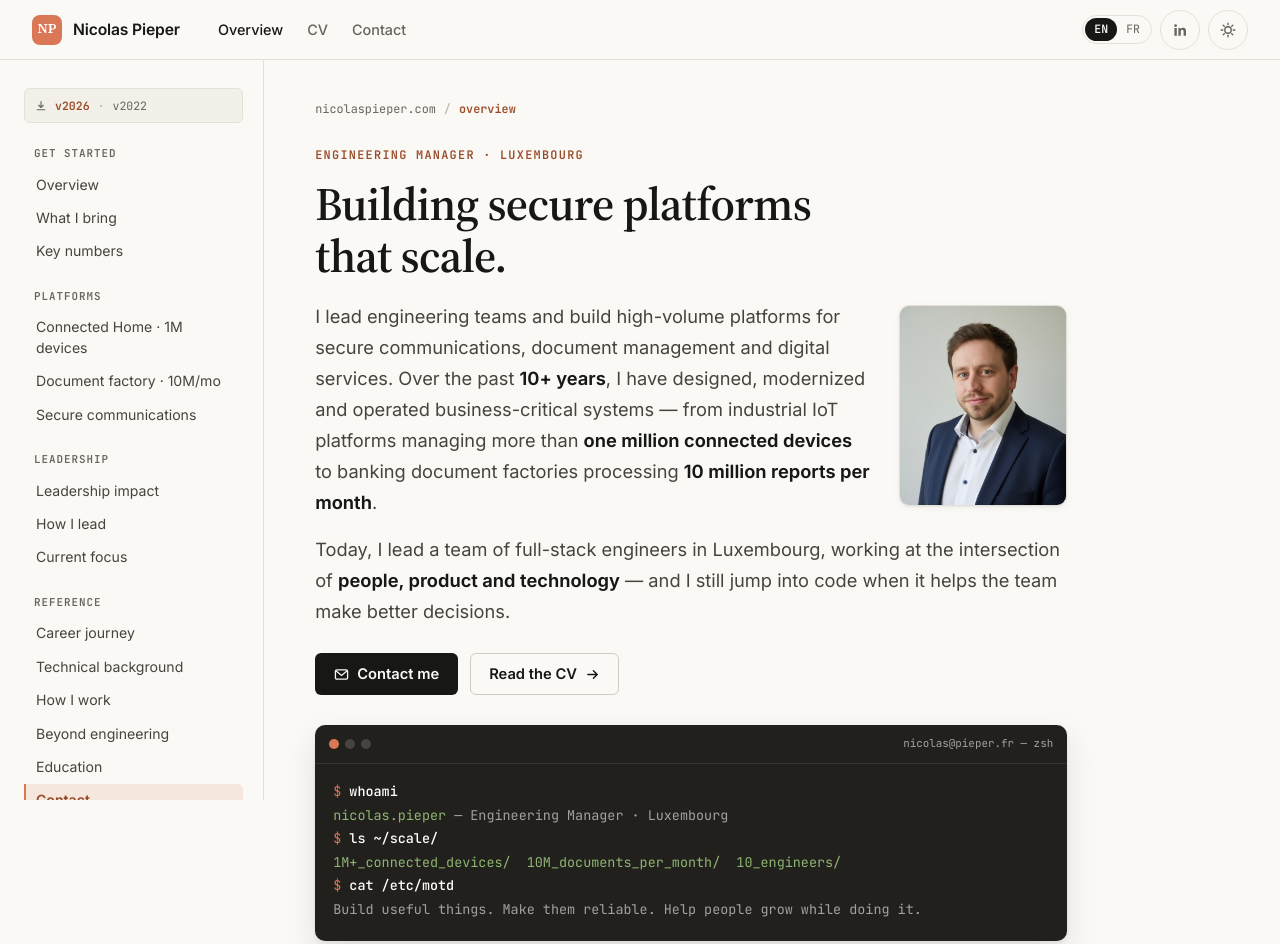
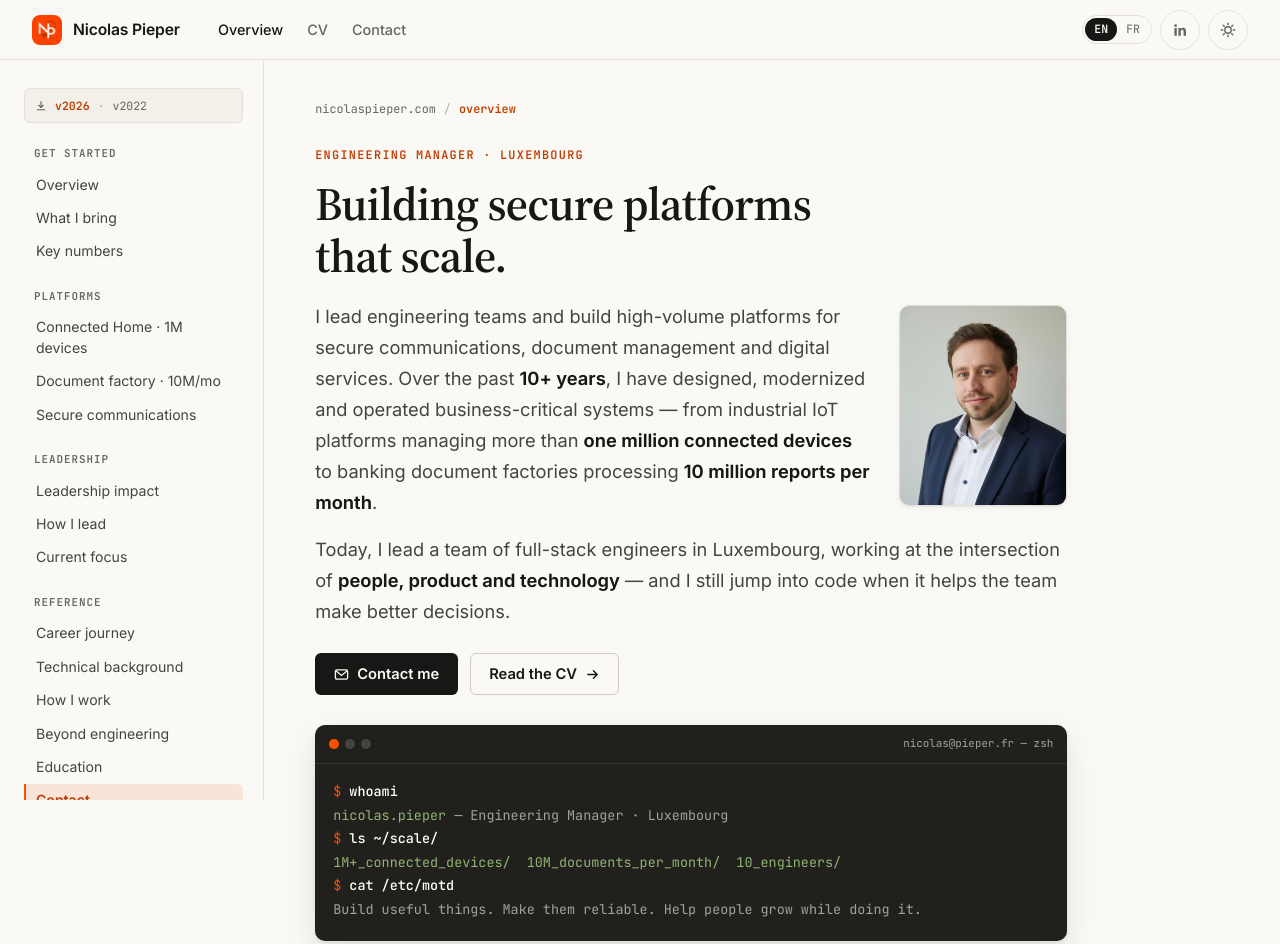
Before and after one commit to nclsppr/personal, a plain HTML site: page index.html in a window 1280 px wide. Shown: the top 944 px of the page. Drawn offline with Linux system fonts and the light colour scheme.

Commit message:
Identité de marque : logo dans le header + International Orange (#FF4F00)
- carré texte « NP » remplacé par le logo (logo-mark.png 128px) sur les 4
  pages ; lien .brand doté d'un aria-label pour garder un nom accessible
  quand le texte se masque en mobile
- design system passé du terracotta à l'orange du logo, via tokens --accent* :
  #FF4F00 pour marks/bordures/focus/actif, déclinaison sombre #C23C00 (clair)
  / #FF8551 (sombre) pour le texte (WCAG AA), boutons primaires neutres
- CTA de contact en orange vif à texte foncé (5,5:1) — moment de marque fort
- apple-touch-icon régénéré depuis le logo ; master optimisé 994Ko -> 242Ko

Co-Authored-By: Claude Fable 5 <noreply@anthropic.com>

```diff
--- a/assets/css/site.css
+++ b/assets/css/site.css
@@ -69,12 +69,13 @@
   --border: #E3E1D7;
   --border-strong: #CFCCC0;
 
-  /* The one accent — terracotta */
-  --accent: #D97757;          /* decorative: borders, marks, large type */
-  --accent-ink: #9A4A26;      /* text-safe on ivory (AA) */
-  --accent-soft: #F6E3DA;     /* tinted surfaces */
-  --accent-glow: rgba(217, 119, 87, 0.14);
-  --focus-ring: #9A4A26;      /* ≥3:1 against bg surfaces */
+  /* Brand accent — International Orange, from the logo (#FF4F00) */
+  --brand: #FF4F00;           /* the pure brand orange — logo, boldest moments */
+  --accent: #FF4F00;          /* decorative: marks, borders, bullets, active, focus */
+  --accent-ink: #C23C00;      /* deep orange, text-safe on ivory (5.1:1 AA) */
+  --accent-soft: #FFE7DC;     /* tinted surfaces */
+  --accent-glow: rgba(255, 79, 0, 0.12);
+  --focus-ring: #C23C00;      /* deep orange, ≥4.5:1 → clears the 3:1 UI minimum everywhere */
 
   --code-bg: #21201C;
   --code-ink: #EDEBE2;
@@ -114,11 +115,12 @@
   --border: #3B3A36;
   --border-strong: #4C4B45;
 
-  --accent: #D97757;
-  --accent-ink: #E9967A;      /* text-safe on dark */
-  --accent-soft: #3E2E26;
-  --accent-glow: rgba(217, 119, 87, 0.18);
-  --focus-ring: #D97757;      /* 4.98:1 on #262624 */
+  --brand: #FF4F00;
+  --accent: #FF4F00;
+  --accent-ink: #FF8551;      /* light orange, text-safe on dark (6.3:1 AA) */
+  --accent-soft: #3A2318;
+  --accent-glow: rgba(255, 79, 0, 0.20);
+  --focus-ring: #FF4F00;      /* 4.6:1 on #262624 */
 
   --code-bg: #1B1B19;
   --code-ink: #E6E4DB;
@@ -153,7 +155,7 @@ body {
   -webkit-tap-highlight-color: transparent; /* no grey flash on tap (iOS) */
 }
 
-::selection { background: #9A4A26; color: #FFF; }
+::selection { background: #C23C00; color: #FFF; }
 
 a { color: var(--accent-ink); text-decoration: none; }
 a:hover { text-decoration: underline; text-underline-offset: 3px; }
@@ -213,14 +215,8 @@ img { max-width: 100%; height: auto; }
   width: 30px;
   height: 30px;
   border-radius: 8px;
-  background: var(--accent);
-  color: #FFF;
-  display: grid;
-  place-items: center;
-  font-family: var(--font-serif);
-  font-size: 0.85rem;
-  font-weight: 600;
-  letter-spacing: 0.01em;
+  display: block;
+  object-fit: cover;
   flex: none;
 }
 
@@ -825,8 +821,8 @@ td strong { color: var(--ink); }
   margin: 0 0 10px;
 }
 .contact-panel p { color: rgba(255, 255, 255, 0.72); }
-.contact-panel .btn-primary { background: #9A4A26; color: #FFF; }
-.contact-panel .btn-primary:hover { background: #AD5530; }
+.contact-panel .btn-primary { background: var(--brand); color: #201203; }
+.contact-panel .btn-primary:hover { background: #FF6A2B; color: #201203; }
 .contact-panel .btn-ghost { border-color: rgba(255, 255, 255, 0.25); color: #FFF; }
 .contact-panel .btn-ghost:hover { border-color: var(--accent); color: var(--accent); background: transparent; }
 
--- a/index.html
+++ b/index.html
@@ -119,8 +119,8 @@
             <svg viewBox="0 0 16 16" fill="none" stroke="currentColor" stroke-width="1.6" stroke-linecap="round" aria-hidden="true"><path d="M2 4h12M2 8h12M2 12h12"/></svg>
         </button>
 
-        <a class="brand" href="/">
-            <span class="brand-mark" aria-hidden="true">NP</span>
+        <a class="brand" href="/" aria-label="Nicolas Pieper">
+            <img class="brand-mark" src="/assets/img/logo-mark.png" width="30" height="30" alt="" aria-hidden="true">
             <span>Nicolas&nbsp;Pieper</span>
         </a>
 
```
Also changed, not shown: cv/index.html (+2 -2 lines), fr/cv/index.html (+2 -2 lines), fr/index.html (+2 -2 lines), README.md, assets/img/apple-touch-icon.png, assets/img/logo-mark.png (added), assets/img/logo_nicolaspieper.png (added).
